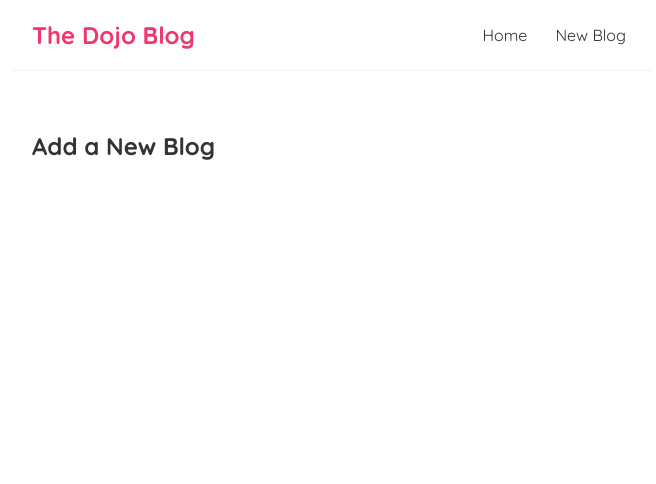
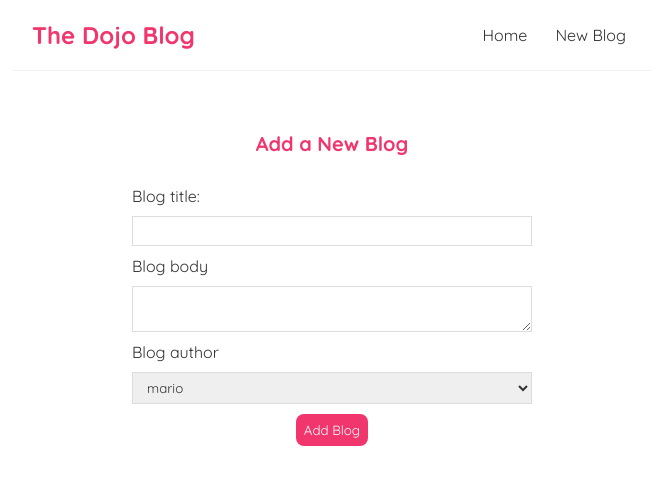
Before and after one commit to bliv27/dojo-blog, a React (Create React App) app: page /create in a window 1280 px wide. Shown: the top 484 px of the page, without its empty margins (308-964 px from the left). Built offline with nearby package versions, Linux system fonts and the light colour scheme.

Commit message:
lesson29 - form input and submit

```diff
--- a/src/Create.js
+++ b/src/Create.js
@@ -1,7 +1,55 @@
+import { useState } from "react";
+
 const Create = () => {
+    const [title, setTitle] = useState('');
+    const [body, setBody] = useState('');
+    const [author, setAuthor] = useState('mario');
+    const [isPending, setIsPending] = useState(false);
+
+    const handleSubmit = (e) => {
+        e.preventDefault();
+        const blog = {title, body, author};
+
+        setIsPending(true);
+
+        fetch('http://localhost:8000/blogs', {
+            method:'POST',
+            headers: { "Content-Type": "application/json" },
+            body: JSON.stringify(blog)
+        }).then(() => {
+            setIsPending(false);
+            console.log('new blog added')
+        })
+    }
+
     return (
         <div className="create">
             <h2>Add a New Blog</h2>
+            <form onSubmit={handleSubmit}>
+                <label>Blog title:</label>
+                <input
+                    type="text"
+                    required
+                    value={title}
+                    onChange={(e) => setTitle(e.target.value)}
+                />
+                <label>Blog body</label>
+                <textarea
+                    required
+                    value={body}
+                    onChange={(e) => setBody(e.target.value)}
+                ></textarea>
+                <label>Blog author</label>
+                <select
+                    value={author}
+                    onChange={(e) => setAuthor(e.target.value)}
+                >
+                    <option value='mario'>mario</option>
+                    <option value='yoshi'>yoshi</option>
+                </select>
+                { !isPending && <button>Add Blog</button>}
+                { isPending && <button disabled>Adding blog...</button>}
+            </form>
         </div>
      );
 }
--- a/src/index.css
+++ b/src/index.css
@@ -69,3 +69,35 @@
   border-radius: 8px;
   cursor: pointer;
 }
+
+/* create new blog form */
+.create {
+  max-width: 400px;
+  margin: 0 auto;
+  text-align: center;
+}
+.create label {
+  text-align: left;
+  display: block;
+}
+.create h2 {
+  font-size: 20px;
+  color: #f1356d;
+  margin-bottom: 30px;
+}
+.create input, .create textarea, .create select {
+  width: 100%;
+  padding: 6px 10px;
+  margin: 10px 0;
+  border: 1px solid #ddd;
+  box-sizing: border-box;
+  display: block;
+}
+.create button {
+  background: #f1356d;
+  color: #fff;
+  border: 0;
+  padding: 8px;
+  border-radius: 8px;
+  cursor: pointer;
+}
```
